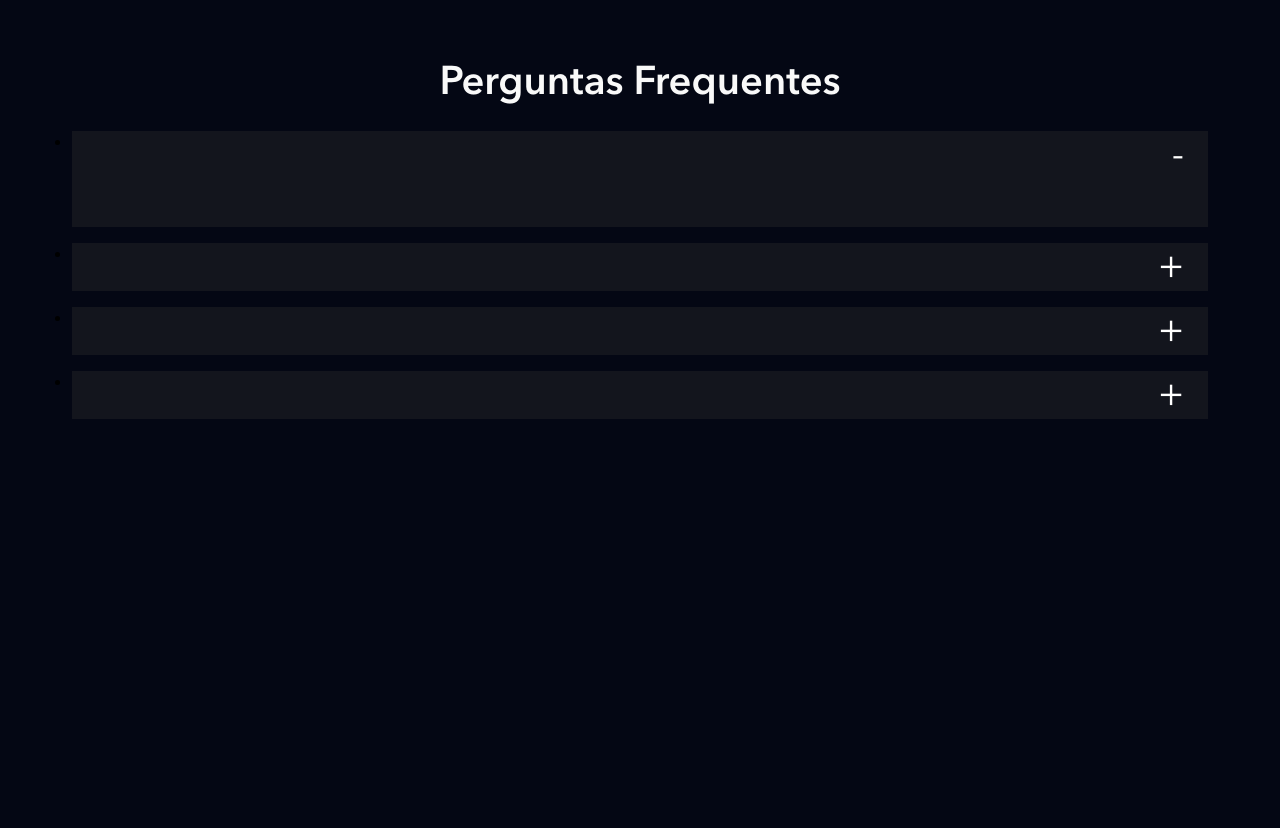
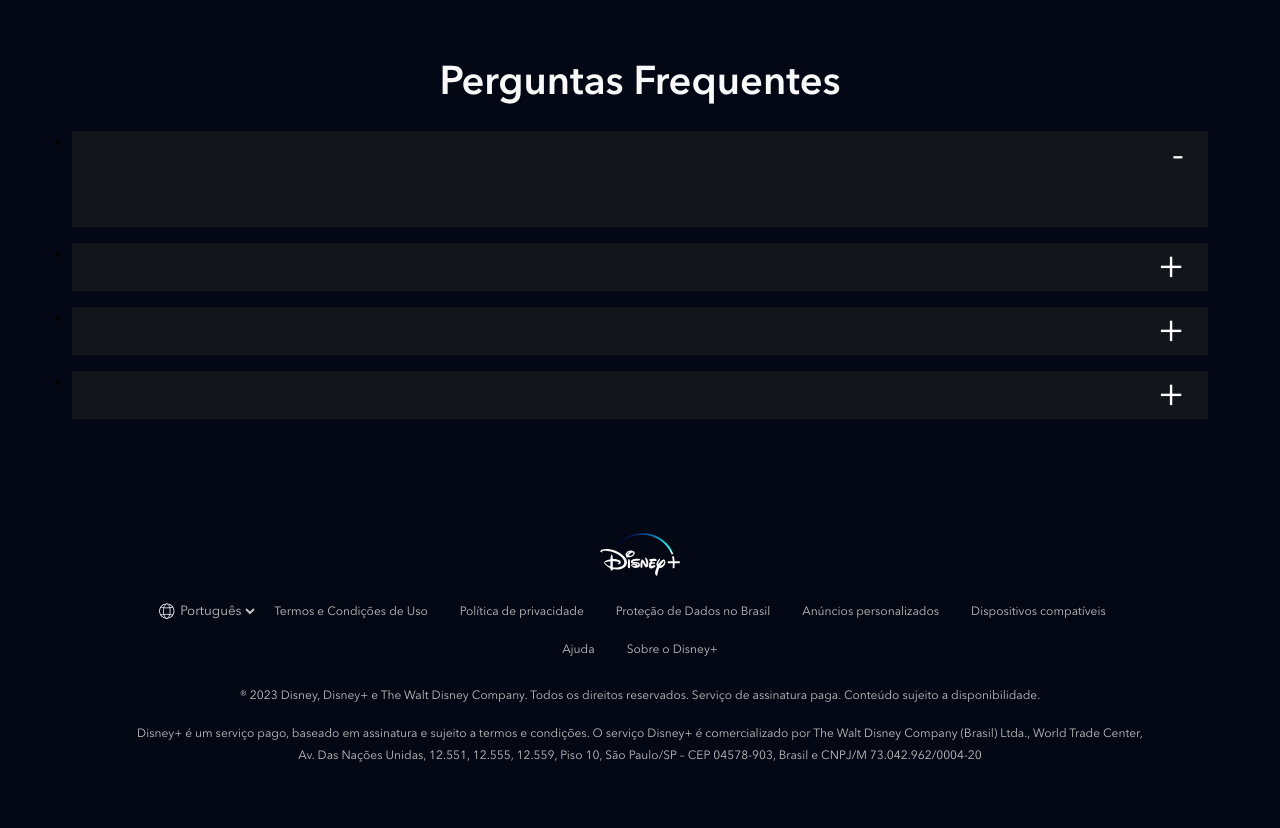
Before and after one commit to brenopereira18/clone_disneyplus, a website: page index.html in a window 1280 px wide. Shown: the part 4379-5207 px from the top of the page. Before the commit the page ends 4886 px from the top, so only its background shows below. Drawn offline with nearby package versions, Linux system fonts and the light colour scheme; files that its build step writes are made by us from their sources; files whose address does not match are found by name.

Commit message:
criação do footer

```diff
--- a/index.html
+++ b/index.html
@@ -248,6 +248,63 @@
             </li>
         </ul>
     </section>
+    <footer class="footer">
+        <div class="footer__container">
+            <img class="footer__logo" src="./dist/images/disneyplus.svg" alt="Disney+">
+            <ul class="footer__list">
+                <li class="footer__list__item">
+                    <div class="language-selector">
+                        <img src="./dist/images/icones/globe.svg" alt="">
+                        <select>
+                            <option>English</option>
+                            <option selected>Português</option>
+                        </select>
+                    </div>
+                </li>
+                <li class="footer__list__item">
+                    <a href="#" class="footer__list__item__link text--small">
+                        Termos e Condições de Uso
+                    </a>
+                </li>
+                <li class="footer__list__item">
+                    <a href="#" class="footer__list__item__link text--small">
+                        Política de privacidade
+                    </a>
+                </li>
+                <li class="footer__list__item">
+                    <a href="#" class="footer__list__item__link text--small">
+                        Proteção de Dados no Brasil
+                    </a>
+                </li>
+                <li class="footer__list__item">
+                    <a href="#" class="footer__list__item__link text--small">
+                        Anúncios personalizados
+                    </a>
+                </li>
+                <li class="footer__list__item">
+                    <a href="#" class="footer__list__item__link text--small">
+                        Dispositivos compatíveis
+                    </a>
+                </li>
+                <li class="footer__list__item">
+                    <a href="#" class="footer__list__item__link text--small">
+                        Ajuda
+                    </a>
+                </li>
+                <li class="footer__list__item">
+                    <a href="#" class="footer__list__item__link text--small">
+                        Sobre o Disney+
+                    </a>
+                </li>
+            </ul>
+            <p class="text--small">
+                ® 2023 Disney, Disney+ e The Walt Disney Company. Todos os direitos reservados. Serviço de assinatura paga. Conteúdo sujeito a disponibilidade.
+            </p>
+            <p class="text--small">
+                Disney+ é um serviço pago, baseado em assinatura e sujeito a termos e condições. O serviço Disney+ é comercializado por The Walt Disney Company (Brasil) Ltda., World Trade Center, Av. Das Nações Unidas, 12.551, 12.555, 12.559, Piso 10, São Paulo/SP – CEP 04578-903, Brasil e CNPJ/M 73.042.962/0004-20
+            </p>
+        </div>
+    </footer>
     <script src="./src/main.js"></script>
 </body>
 </html>
--- /dev/null
+++ b/src/styles/_footer.scss
@@ -0,0 +1,70 @@
+@use 'variaveis';
+
+.footer{
+padding: 26px 8px;
+
+    &__container {
+        max-width: 1024px;
+        text-align: center;
+        margin: 0 auto;
+        width: 100%;
+        padding-bottom: 20px;
+    }
+
+    &__logo {
+        width: 80px;
+        margin: 0 auto 10px;
+    }
+
+    &__list {
+        list-style: none;
+        margin-bottom: 16px;
+        display: flex;
+        align-items: center;
+        flex-wrap: wrap;
+        justify-content: center;
+
+        &__item {
+            display: inline-block;
+
+            &__link {
+                text-decoration: none;
+                padding: 8px 16px;
+                display: block;
+
+                &:hover {
+                    color: variaveis.$corTextoSecundario;
+                }
+            }
+        }
+    }
+
+    p {
+        margin-bottom: 16px;
+    }
+}
+
+.language-selector {
+    display: flex;
+    align-items: center;
+
+    img {
+        height: 18px;
+        width: 18px;
+    }
+
+    select {
+        background-color: transparent;
+        border: none;
+        color: variaveis.$corTextoPrincipal;
+        height: 38px;
+
+        &:hover {
+            color: variaveis.$corTextoSecundario;
+        }
+
+        option {
+            color: variaveis.$corDeFundo;
+        }
+    }
+}
--- a/src/styles/main.scss
+++ b/src/styles/main.scss
@@ -4,6 +4,7 @@
 @use 'plans';
 @use 'available-devices';
 @use 'faq';
+@use 'footer';
 
 @font-face {
     font-family: Avenir;
```
